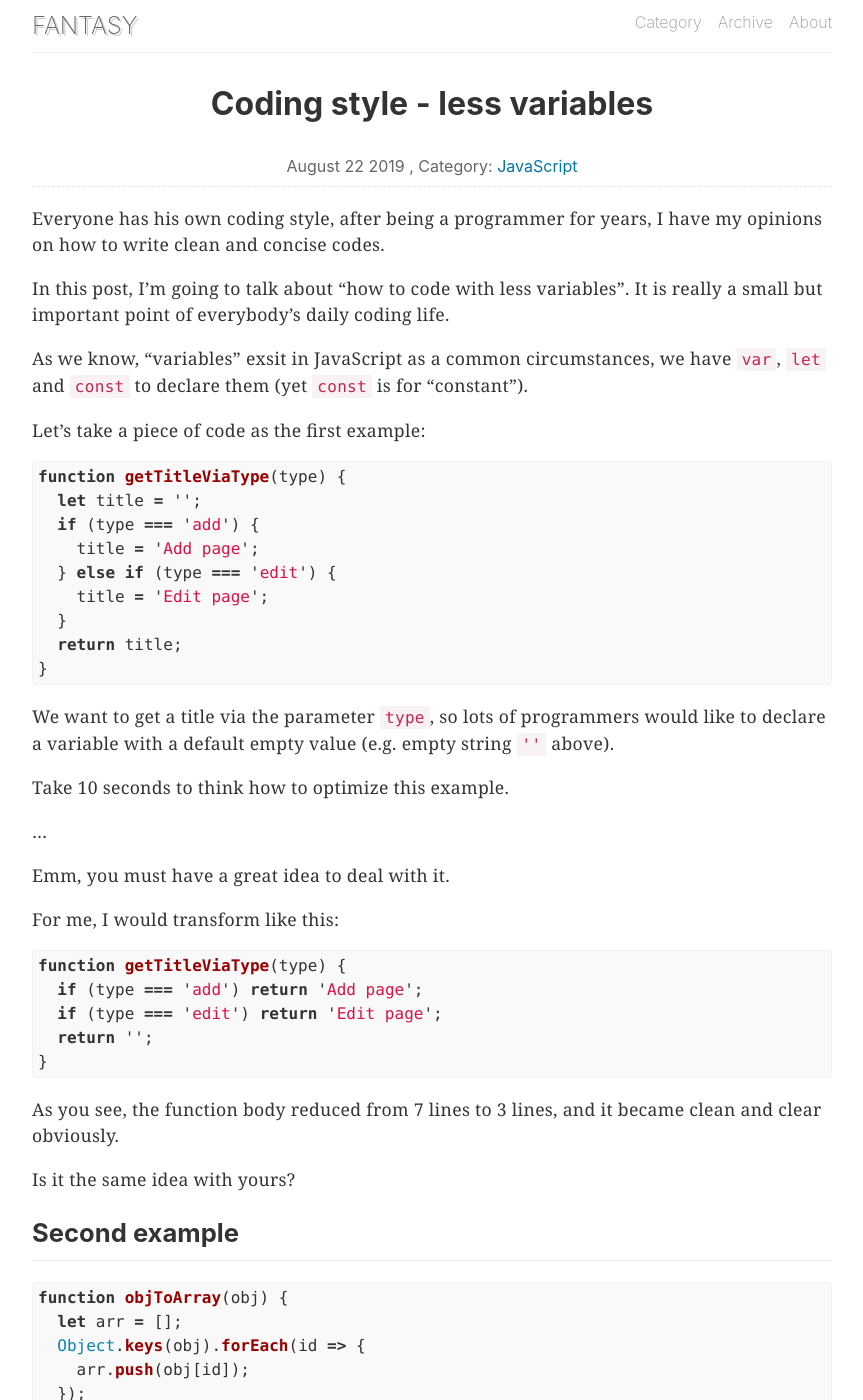
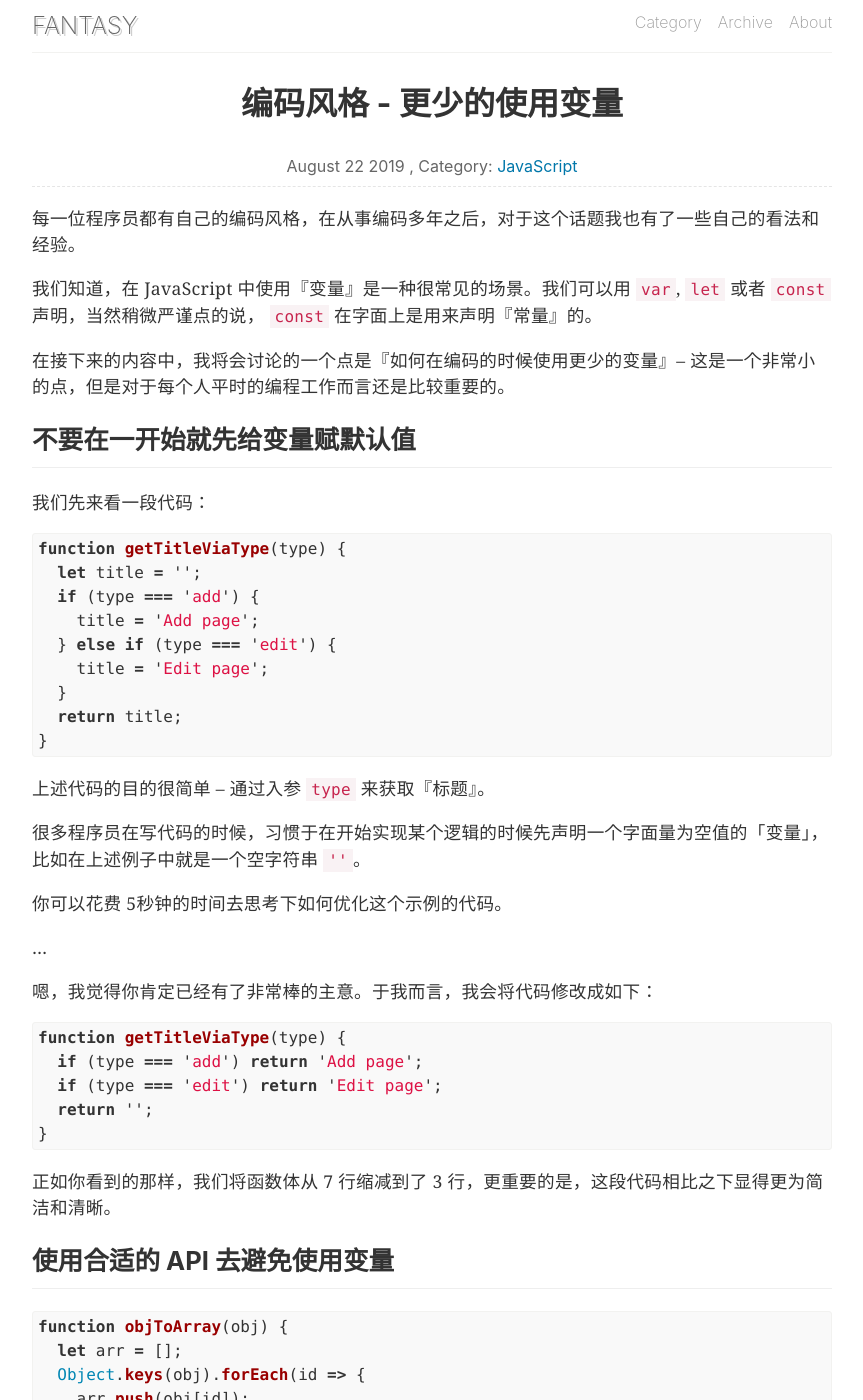
Before and after one commit to SFantasy/blog, a Jekyll site: the page built from _posts/2019-08-22-use-less-variables-in-coding.md, in a window 1280 px wide and 1400 px high. Shown: the whole window, without its empty margins (208-1071 px from the left). Built offline with Jekyll 4.4.1, drawn with Linux system fonts in a browser that asks for light colours; comment, search, counter and statistics services are not loaded; some of the changed text lies outside the part shown.

Commit message:
feat: change to zh-CN

````diff
--- a/_posts/2019-08-22-use-less-variables-in-coding.md
+++ b/_posts/2019-08-22-use-less-variables-in-coding.md
@@ -1,6 +1,6 @@
 ---
 layout: post
-title: Coding style - less variables
+title: 编码风格 - 更少的使用变量
 category: JavaScript
 comments: true
 date: 2019-08-22 00:30
@@ -8,13 +8,15 @@ keywords: javascript, coding
 description: how to write javascript with less variables
 ---
 
-Everyone has his own coding style, after being a programmer for years, I have my opinions on how to write clean and concise codes.
+每一位程序员都有自己的编码风格，在从事编码多年之后，对于这个话题我也有了一些自己的看法和经验。
 
-In this post, I'm going to talk about "how to code with less variables". It is really a small but important point of everybody's daily coding life.
+我们知道，在 JavaScript 中使用『变量』是一种很常见的场景。我们可以用 `var`, `let` 或者 `const` 声明，当然稍微严谨点的说， `const` 在字面上是用来声明『常量』的。
 
-As we know, "variables" exsit in JavaScript as a common circumstances, we have `var`, `let` and `const` to declare them (yet `const` is for "constant").
+在接下来的内容中，我将会讨论的一个点是『如何在编码的时候使用更少的变量』-- 这是一个非常小的点，但是对于每个人平时的编程工作而言还是比较重要的。
 
-Let's take a piece of code as the first example:
+## 不要在一开始就先给变量赋默认值
+
+我们先来看一段代码：
 
 ```js
 function getTitleViaType(type) {
@@ -28,15 +30,15 @@ function getTitleViaType(type) {
 }
 ```
 
-We want to get a title via the parameter `type`, so lots of programmers would like to declare a variable with a default empty value (e.g. empty string `''` above).
+上述代码的目的很简单 -- 通过入参 `type` 来获取『标题』。
 
-Take 10 seconds to think how to optimize this example.
+很多程序员在写代码的时候，习惯于在开始实现某个逻辑的时候先声明一个字面量为空值的「变量」，比如在上述例子中就是一个空字符串 `''`。
+
+你可以花费 5秒钟的时间去思考下如何优化这个示例的代码。
 
 ...
 
-Emm, you must have a great idea to deal with it.
-
-For me, I would transform like this:
+嗯，我觉得你肯定已经有了非常棒的主意。于我而言，我会将代码修改成如下：
 
 ```js
 function getTitleViaType(type) {
@@ -46,11 +48,9 @@ function getTitleViaType(type) {
 }
 ```
 
-As you see, the function body reduced from 7 lines to 3 lines, and it became clean and clear obviously.
+正如你看到的那样，我们将函数体从 7 行缩减到了 3 行，更重要的是，这段代码相比之下显得更为简洁和清晰。
 
-Is it the same idea with yours?
-
-## Second example
+## 使用合适的 API 去避免使用变量
 
 ```js
 function objToArray(obj) {
@@ -62,9 +62,9 @@ function objToArray(obj) {
 }
 ```
 
-This function is going to transform an `Object` into an `Array`. In the `forEach` loop, the array `arr` which is initialized as an empty array get its members.
+上述函数的目的是想要将一个 `Object` 转换成 `Array`：在每一次 `forEach` 的循环过程中，一开始初始化为空数组的 `arr` 会不断增加元素。
 
-However, the variable `arr` is quite redundant here and we can remove it for sure:
+但实际上，变量 `arr` 在这个例子中是相对多余的，我们可以很干脆的将它从代码中移除：
 
 ```js
 function objToArray(obj) {
@@ -74,4 +74,55 @@ function objToArray(obj) {
 }
 ```
 
-It is such an eazy solution to make your codes cleaner. And it is really neccessary for every to think one more step when working on your programs.
+没错，将这些代码修改的过程其实非常简单，而且只需要花费很少的时间。但实在是有太多的职业程序员没有在日常的工作中实践这些真理。
+
+## 混合逻辑的场景
+
+```js
+function getGroupIndexArr(plainArr) {
+  const rootArr = plainArr.filter(item => item.level === 0);
+
+  const groupArr = [];
+  let flag = 0;
+
+  rootArr.forEach(element => {
+    groupArr.push({
+      key: flag,
+      range: element.range
+    });
+
+    flag += element.range;
+  });
+
+  return groupArr;
+}
+```
+
+上述代码的目的就是为了在循环生成新数组的过程中，通过额外的字段进行一个计数操作。因此，这边使用了 `groupArr` 和 `flag` 两个『变量』。
+
+但实际上，我们完全可以避免额外的『变量』去实现这个遍历过程。至于具体如何修改，就不再此进行赘述。
+
+## 其他一些示例
+
+```js
+let { duration } = this.props;
+if (duration > 800) {
+  duration = 800;
+}
+```
+
+从入参或者其他地方（上述是从 React 组件的 `props` 中）获取，然后通过一些判断条件再进行重新赋值，也是一个比较常见的场景。
+
+其实 ESLint 是有规则对入参的修改进行提示的，但仍然无法避免很多类似的编程习惯。
+
+比如上述例子，很显然我们可以通过 `Math.min()` 来返回需要的值。
+
+## 总结
+
+本文简单探讨了下如何使用适当的手段，减少日常编程过程中一些使用『变量』的不太优雅的姿势。
+
+值得注意的是，文章中的大部分『不太好』的代码片段都是我从同事们的日常工作中『扣』出来的。
+
+当然，你可能觉得文中的示例都过于简单，但其实也有更为复杂的例子，不过在我看来其中的思想是一模一样的。比如在编写一个函数或者一段逻辑之前，就应该先思考下要使用哪些变量，使用什么方式去实现。这是关乎程序员职业素养的事情，而不是打开编辑器就先声明一个变量 -- 之后随机应变。
+
+后续，我会挖掘一些更为有意思的关于『编码风格』的思考，希望对大家的日常工作有所帮助。
````
